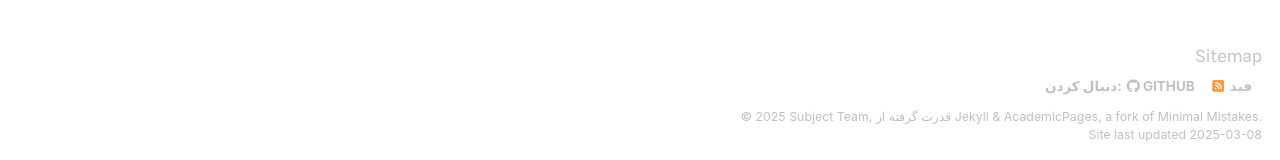
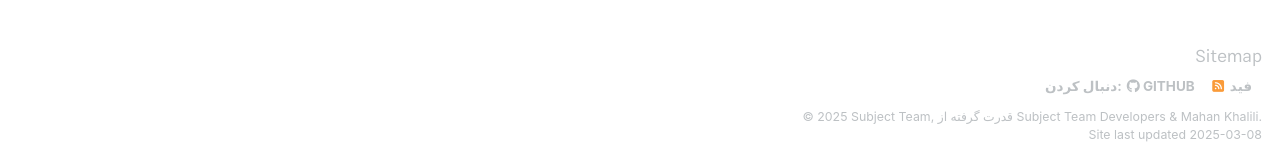
Before and after one commit to Subject-Team/SajapaApp, a Jekyll site: the page built from _pages/about.md, in a window 1280 px wide and 900 px high, scrolled down 1445 px. Shown: the part 737-897 px from the top of the window. Built offline with Jekyll 4.4.1, drawn with Linux system fonts in a browser that asks for light colours.

Commit message:
Update footer.html

```diff
--- a/_includes/footer.html
+++ b/_includes/footer.html
@@ -1,5 +1,5 @@
 {% include base_path %}
-
+<link rel="stylesheet" type="text/css" href="https://subject-team.github.io/SajapaApp/font.css">
 {% if site.author.github or site.author.bitbucket or site.atom_feed.hide != true %}
 <div class="page__footer-follow">
   <ul class="social-icons">
@@ -20,6 +20,6 @@
 {% endif %}
 
 <div class="page__footer-copyright">
-  &copy; {{ site.time | date: '%Y' }} {{ site.name | default: site.title }}, {{ site.data.ui-text[site.locale].powered_by | default: "Powered by" }} <a href="http://jekyllrb.com" rel="nofollow">Jekyll</a> &amp; <a href="https://github.com/academicpages/academicpages.github.io">AcademicPages</a>, a fork of <a href="https://mademistakes.com/work/minimal-mistakes-jekyll-theme/" rel="nofollow">Minimal Mistakes</a>.<br />
+  &copy; {{ site.time | date: '%Y' }} {{ site.name | default: site.title }}, {{ site.data.ui-text[site.locale].powered_by | default: "Powered by" }} <a href="https://github.com/subject-team" rel="nofollow">Subject Team Developers</a> &amp; <a href="https://mkh-user.github.io/mkh-user">Mahan Khalili</a>.<br />
   Site last updated {{ "now" | date: '%Y-%m-%d' %}}
 </div>
```
